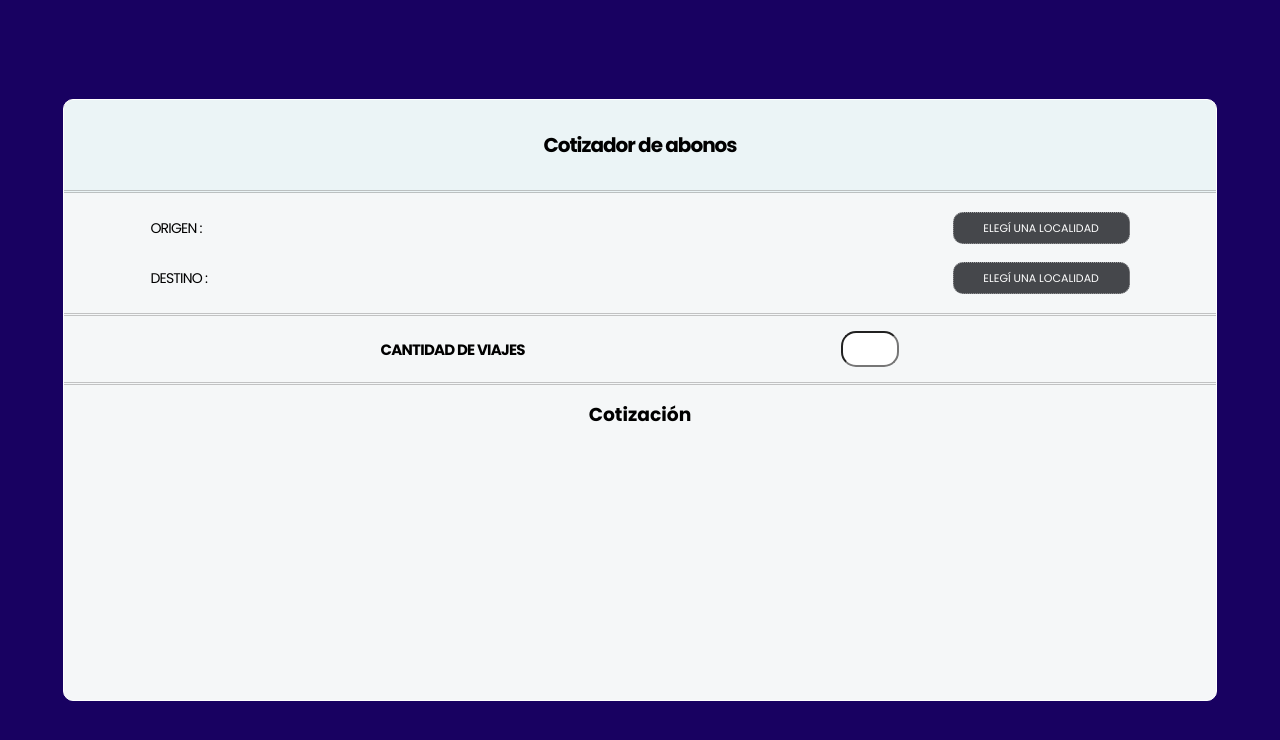
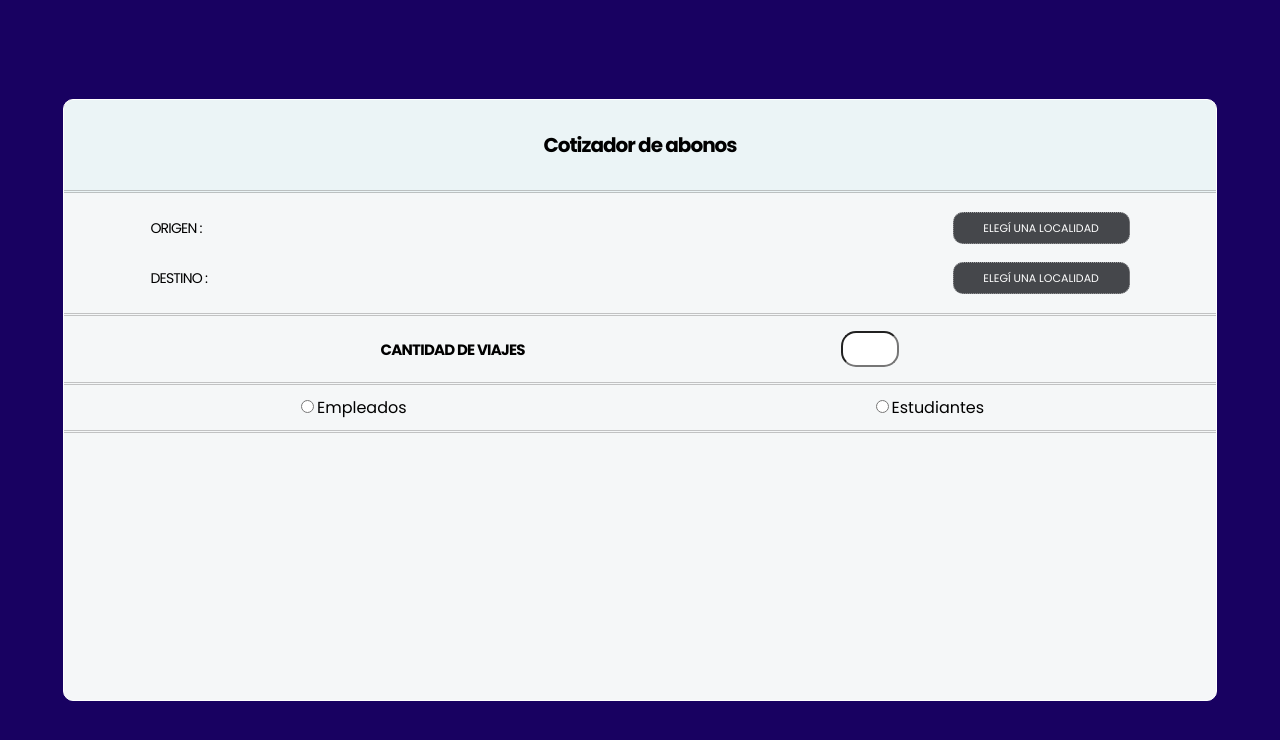
Before and after one commit to GonzaS89/simuladorabonos, a React (Create React App) app: page / in a window 1280 px wide. Shown: the top 740 px of the page. Built offline with nearby package versions, Linux system fonts and the light colour scheme; a web font is replaced by a local one.

Commit message:
trabajando...

```diff
--- a/src/App.js
+++ b/src/App.js
@@ -5,6 +5,7 @@ import { Puntos } from "./Componentes/Puntos";
 import { Listadelocalidades } from "./Componentes/Listadelocalidades";
 import { Cantidaddeviajes } from "./Componentes/Cantidaddeviajes";
 import { Resultadocotizador } from "./Componentes/Resultadocotizacion";
+import { Categorias } from "./Componentes/Categorias";
 // import { Categorias } from "./Componentes/Categorias";
 
 function App ( ) {
@@ -13,7 +14,8 @@ function App ( ) {
   const [menuDesplegado , setMenuDesplegado] = useState(false);
   const [localidadOrigen , setLocalidadOrigen] = useState(null);
   const [localidadDestino , setLocalidadDestino] = useState(null);
-  const [viajesIngresados, setViajesIngresados] = useState(null)
+  const [viajesIngresados, setViajesIngresados] = useState(null);
+  const [categoriaRecibida, setCategoriaRecibida] = useState('');
 
   const recibirConfirmacionDeMenuDesplegado = (condicion) => {
     setMenuDesplegado(condicion);
@@ -44,7 +46,11 @@ function App ( ) {
 
   useEffect(() => {
     menuDesplegado && setViajesIngresados(0)
-  },[menuDesplegado])
+  },[menuDesplegado]);
+
+  const recibirCategoria = categoria => {
+    setCategoriaRecibida(categoria)
+  }
 
   return (
     <div className="App">
@@ -65,11 +71,12 @@ function App ( ) {
           localidadDestino = {localidadDestino}/>
         </div>
         <Cantidaddeviajes viajesIngresados = {recibirViajesIngresados} menuDesplegado = {menuDesplegado}/>
-        {/* <Categorias /> */}
+        <Categorias categoriaSeleccionada = {recibirCategoria}/>
         <Resultadocotizador
         enviarViajesIngresados = {viajesIngresados}
         localidadOrigen = {localidadOrigen}
-        localidadDestino = {localidadDestino}/>
+        localidadDestino = {localidadDestino}
+        categoria = {categoriaRecibida}/>
       </div>
       <Listadelocalidades
       menuDesplegado = {menuDesplegado}
--- a/src/Componentes/Categorias.jsx
+++ b/src/Componentes/Categorias.jsx
@@ -1,27 +1,41 @@
-import React , { useState }from 'react';
-import { OpcionCategoria } from './OpcionCategoria';
+import React , { useEffect, useState }from 'react';
+// import { OpcionCategoria } from './OpcionCategoria';
 
-export const Categorias = ( ) => {
+export const Categorias = ( { categoriaSeleccionada } ) => {
 
-    const [categoriaRecibida, setCategoriaRecibida] = useState(null);
+    const [selectedValue ,  setSelectedValue] = useState('');
 
-    const tiposDeCategorias = [
-        { "nombre": "empleados" },
-        { "nombre": "estudiantes" }
-    ];
+    const handleChange = (event) => {
+        setSelectedValue(event.target.value);
+      };
 
-    const recibirCategoria = (categoria) => {
-        setCategoriaRecibida(categoria)
-    }
+    useEffect(() => {
+        categoriaSeleccionada(selectedValue)
+    },[selectedValue , categoriaSeleccionada])
 
     return (
         <div className='container-categorias'>
-            {tiposDeCategorias.map((categoria) => (
-                <OpcionCategoria
-                nombre={categoria.nombre}
-                categoriaElegida = {recibirCategoria}
-                categoriaRecibida = {categoriaRecibida}/>
-            ))}
+           <label>
+        <input
+          type="radio"
+          name="example" // El mismo nombre para el grupo de radio
+          value="empleados"
+          checked={selectedValue === 'empleados'}
+          onChange={handleChange}
+        />
+        Empleados
+      </label>
+
+      <label>
+        <input
+          type="radio"
+          name="example" // El mismo nombre para el grupo de radio
+          value="estudiantes"
+          checked={selectedValue === 'estudiantes'}
+          onChange={handleChange}
+        />
+        Estudiantes
+      </label>
         </div>
     )
 }
--- a/src/Componentes/Detallecotizacion.jsx
+++ b/src/Componentes/Detallecotizacion.jsx
@@ -14,7 +14,7 @@ export const Detallecotizacion = ( { viajesIngresados , localidadOrigen , locali
     return (
             <div
             className='container-detalle-precio'>
-                <p className={viajesIngresados !== 0 ? 'detalle' : 'detalle oculto'}>{viajesIngresados === null ? '' : `${viajesIngresados} viajes de ${localidadOrigen} hasta ${localidadDestino}`}</p>
+                <p className={viajesIngresados !== 0 ? 'detalle' : 'detalle oculto'}>{viajesIngresados === null ? '' : `${viajesIngresados} viajes de ${localidadOrigen} hasta ${localidadDestino} (tarifa normal)`}</p>
                 <p className={precioAbono !== 0 ? 'precio' : 'precio oculto'}>$ {colocarPuntoDeMillar(precioAbono)}</p>
         </div>
     )
--- a/src/Componentes/Resultadocotizacion.jsx
+++ b/src/Componentes/Resultadocotizacion.jsx
@@ -4,7 +4,7 @@ import { Detallecotizacion } from './Detallecotizacion';
 import { Descuentos } from './Descuentos';
 import { Preciofinal } from './Preciofinal';
 
-export const Resultadocotizador = ( { enviarViajesIngresados , localidadOrigen , localidadDestino }) => {
+export const Resultadocotizador = ( { enviarViajesIngresados , localidadOrigen , localidadDestino , categoria }) => {
 
     const [precioDeReferencia, setPrecioDeReferencia] = useState(0);
     const [precioAbono, setPrecioAbono] = useState(0)
@@ -12,8 +12,10 @@ export const Resultadocotizador = ( { enviarViajesIngresados , localidadOrigen ,
     const [abonoDescuento, setAbonoDescuento] = useState(0);
 
     useEffect(() => {
-        setAbonoDescuento(Math.round(precioAbono * 0.3))
-    },[precioAbono])
+        categoria === 'empleados' ?
+        setAbonoDescuento(Math.round(precioAbono * 0.3)) :
+        setAbonoDescuento(Math.round(precioAbono * 0.6002))
+    },[precioAbono , categoria])
 
     const definirPrecio = ( origen , destino) => {
         if(origen === 'la florida') {
@@ -40,14 +42,13 @@ export const Resultadocotizador = ( { enviarViajesIngresados , localidadOrigen ,
 
 
     return (
-        <div className='container-cotizacionfinal'>
+        <div className={categoria !== '' ? 'container-cotizacionfinal' : 'oculto'}>
             <h3>Cotización</h3>
             <Detallecotizacion
             viajesIngresados = {enviarViajesIngresados}
             localidadOrigen = {localidadOrigen}
             localidadDestino = {localidadDestino}
-            precioAbono = {precioAbono}
-            />
+            precioAbono = {precioAbono}/>
             <Descuentos
             viajesIngresados={enviarViajesIngresados}
             precioAbono = {precioAbono}
--- a/src/Estilos/resultadoscotizador.css
+++ b/src/Estilos/resultadoscotizador.css
@@ -3,11 +3,10 @@
     flex-direction: column;
     justify-content: start;
     align-items: center;
-    gap: 25px;
+    gap: 15px;
     height: 270px;
-
     && h3 {
-        margin: 15px 0;
+        margin: 10px 0;
     }
 }
 
@@ -29,6 +28,7 @@
     width: 65%;
     font-size: 13.5px;
     text-transform: uppercase;
+    text-align: justify;
 }
 
 
--- a/src/Estilos/salidallegada.css
+++ b/src/Estilos/salidallegada.css
@@ -4,6 +4,7 @@
     align-items:center;
     height: 50px;
     width: 85%;
+    z-index: 50;
 }
 
 .puntosalida-texto{
```
Also changed, not shown: src/Componentes/OpcionCategoria.jsx (+9 -4 lines).
